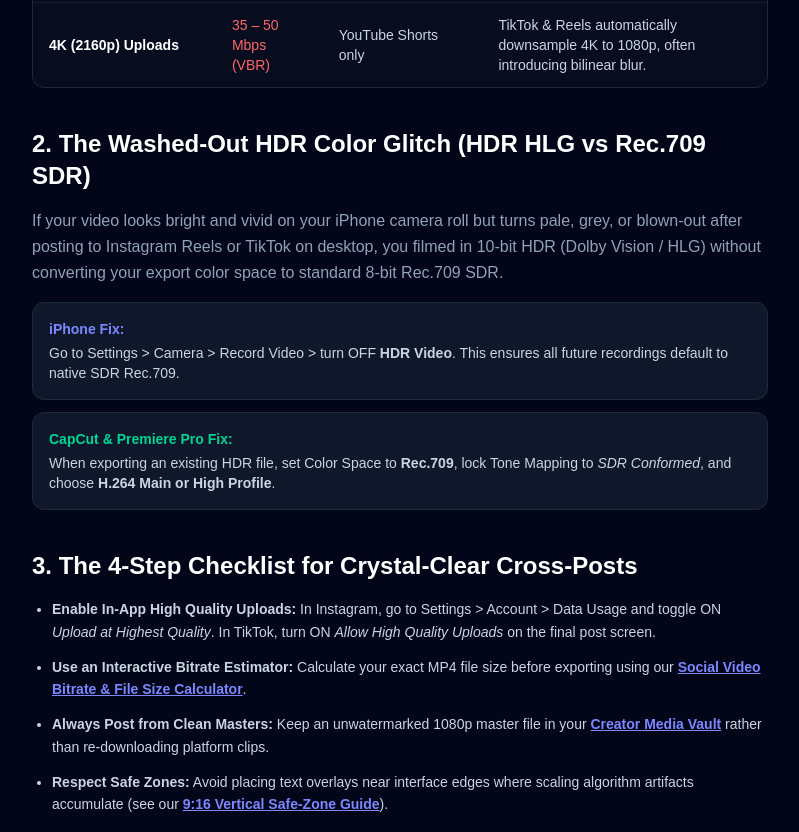
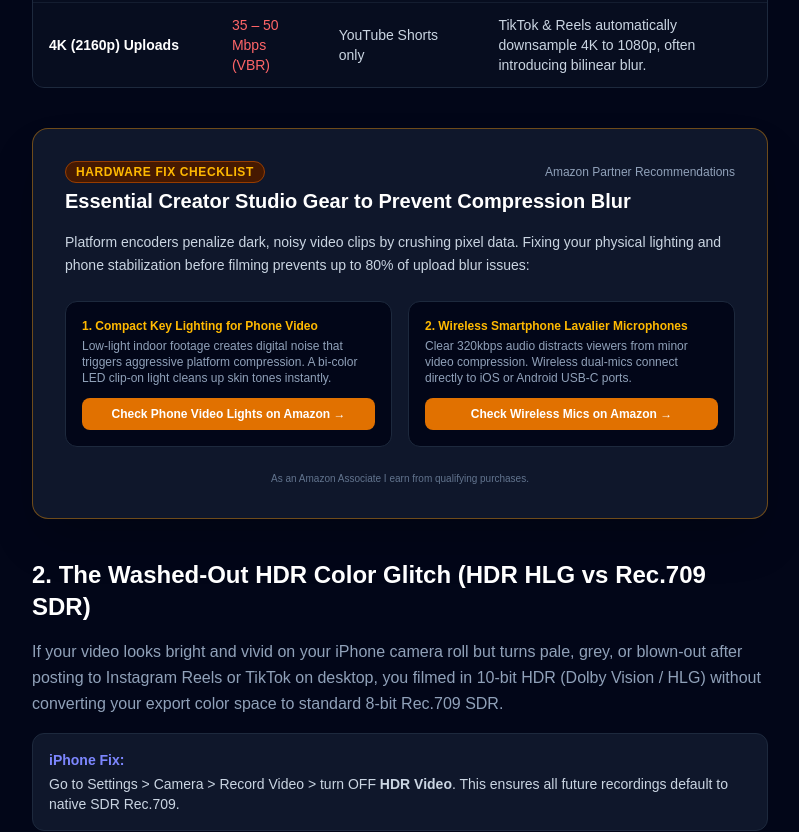
Before and after one commit to Waylonaho/socialsfetcher, a Next.js app: page /blog/why-cross-posted-video-looks-blurry-fix in a window 1280 px wide. Shown: the part 1260-2092 px from the top of the page, without its empty margins (240-1039 px from the left). Built offline with nearby package versions, Linux system fonts and the light colour scheme.

Commit message:
Revise video quality guide and add hardware recommendations
Updated the description and added hardware recommendations to improve video quality. Adjusted metadata and fixed minor text issues.

```diff
--- a/app/blog/why-cross-posted-video-looks-blurry-fix/page.tsx
+++ b/app/blog/why-cross-posted-video-looks-blurry-fix/page.tsx
@@ -3,13 +3,14 @@ import Link from 'next/link';
 
 export const metadata: Metadata = {
   title: 'Why Your Cross-Posted Video Looks Blurry (and How to Fix It in 2026)',
-  description: 'Fix blurry video uploads on TikTok, Instagram Reels, and YouTube Shorts. Master bitrate targets, H.264 vs HEVC codecs, Rec.709 color profiles, and 30 vs 60 fps export settings.',
+  description: 'Fix blurry video uploads on TikTok, Instagram Reels, and YouTube Shorts. Master target bitrates, Rec.709 SDR color fixes, 30 vs 60 fps exports, and creator studio gear.',
   alternates: {
     canonical: 'https://www.socialsfetcher.com/blog/why-cross-posted-video-looks-blurry-fix',
   },
 };
 
 export default function WhyCrossPostedVideoBlurryFixPage() {
+  const AMAZON_TAG = "socialsfetcher-20";
   const OPUSCLIP_LINK = "https://opus.pro/?via=waylon";
   const TOOLSUITE_VIP_LINK = "https://whop.com/toolsuite/buy-vip?a=aptdiocese";
 
@@ -20,7 +21,7 @@ export default function WhyCrossPostedVideoBlurryFixPage() {
         '@type': 'Article',
         headline: 'Why Your Cross-Posted Video Looks Blurry (and How to Fix It in 2026)',
         datePublished: '2026-10-13',
-        dateModified: '2026-11-02',
+        dateModified: '2026-11-05',
         author: {
           '@type': 'Organization',
           name: 'SocialsFetcher Editorial Team',
@@ -30,7 +31,7 @@ export default function WhyCrossPostedVideoBlurryFixPage() {
           name: 'SocialsFetcher',
           url: 'https://www.socialsfetcher.com',
         },
-        description: 'Technical guide diagnosing platform video compression, color space shifts (HDR HLG to SDR Rec.709), and optimal export bitrates for cross-posting vertical video.',
+        description: 'Technical guide diagnosing platform video compression, color space shifts (HDR HLG to SDR Rec.709), optimal export bitrates, and hardware fixes.',
       },
       {
         '@type': 'BreadcrumbList',
@@ -47,8 +48,9 @@ export default function WhyCrossPostedVideoBlurryFixPage() {
     <div className="min-h-screen flex flex-col justify-between bg-slate-950 text-slate-100 font-sans">
       <script type="application/ld+json" dangerouslySetInnerHTML={{ __html: JSON.stringify(jsonLd) }} />
 
+      {/* Mandatory FTC & Amazon Associates Disclosure */}
       <div className="bg-slate-900 border-b border-slate-800 py-1.5 px-4 text-center text-[11px] text-slate-400">
-        <span>Disclosure: We may earn a commission if you sign up for partner software links on this page, at no extra cost to you.</span>
+        <span>Disclosure: As an Amazon Associate I earn from qualifying purchases. We may also earn commissions on software partner links on this page.</span>
       </div>
 
       <header className="border-b border-slate-800 bg-slate-900/50 backdrop-blur sticky top-0 z-50">
@@ -79,7 +81,7 @@ export default function WhyCrossPostedVideoBlurryFixPage() {
           <span className="bg-amber-950 border border-amber-700/60 text-amber-400 px-2.5 py-0.5 rounded-full uppercase tracking-wider">
             Technical Quality Benchmark • Updated Nov 2026
           </span>
-          <span className="text-slate-500">• Tested Across iOS, Android &amp; Desktop</span>
+          <span className="text-slate-500">• Includes Hardware Setup Recommendations</span>
         </div>
 
         <h1 className="text-3xl sm:text-5xl font-extrabold mb-4 leading-tight text-white tracking-tight">
@@ -150,6 +152,57 @@ export default function WhyCrossPostedVideoBlurryFixPage() {
           </div>
         </section>
 
+        {/* Amazon Associates Gear Fix Recommendations */}
+        <section className="p-6 sm:p-8 rounded-2xl bg-slate-900 border border-amber-500/40 mb-10 shadow-2xl space-y-4">
+          <div className="flex items-center justify-between mb-1">
+            <span className="text-xs font-bold text-amber-400 bg-amber-950 border border-amber-800 px-2.5 py-0.5 rounded-full uppercase tracking-wider">
+              Hardware Fix Checklist
+            </span>
+            <span className="text-xs text-slate-400">Amazon Partner Recommendations</span>
+          </div>
+          <h2 className="text-xl font-bold text-white">
+            Essential Creator Studio Gear to Prevent Compression Blur
+          </h2>
+          <p className="text-xs sm:text-sm text-slate-300 leading-relaxed">
+            Platform encoders penalize dark, noisy video clips by crushing pixel data. Fixing your physical lighting and phone stabilization before filming prevents up to 80% of upload blur issues:
+          </p>
+
+          <div className="grid grid-cols-1 sm:grid-cols-2 gap-4 pt-2 text-xs">
+            <div className="p-4 rounded-xl bg-slate-950 border border-slate-800 flex flex-col justify-between">
+              <div>
+                <span className="text-amber-400 font-bold block mb-1">1. Compact Key Lighting for Phone Video</span>
+                <p className="text-slate-400 mb-3">Low-light indoor footage creates digital noise that triggers aggressive platform compression. A bi-color LED clip-on light cleans up skin tones instantly.</p>
+              </div>
+              <a
+                href={`https://www.amazon.com/s?k=clip+on+led+video+light+for+phone&tag=${AMAZON_TAG}`}
+                target="_blank"
+                rel="noopener noreferrer sponsored"
+                className="inline-block text-center py-2 px-4 rounded-lg bg-amber-600 hover:bg-amber-500 text-white font-bold transition"
+              >
+                Check Phone Video Lights on Amazon →
+              </a>
+            </div>
+
+            <div className="p-4 rounded-xl bg-slate-950 border border-slate-800 flex flex-col justify-between">
+              <div>
+                <span className="text-amber-400 font-bold block mb-1">2. Wireless Smartphone Lavalier Microphones</span>
+                <p className="text-slate-400 mb-3">Clear 320kbps audio distracts viewers from minor video compression. Wireless dual-mics connect directly to iOS or Android USB-C ports.</p>
+              </div>
+              <a
+                href={`https://www.amazon.com/s?k=wireless+lavalier+microphone+for+iphone+usb+c&tag=${AMAZON_TAG}`}
+                target="_blank"
+                rel="noopener noreferrer sponsored"
+                className="inline-block text-center py-2 px-4 rounded-lg bg-amber-600 hover:bg-amber-500 text-white font-bold transition"
+              >
+                Check Wireless Mics on Amazon →
+              </a>
+            </div>
+          </div>
+          <p className="text-[10px] text-slate-500 text-center pt-2">
+            As an Amazon Associate I earn from qualifying purchases.
+          </p>
+        </section>
+
         <section className="mb-10 space-y-4">
           <h2 className="text-xl sm:text-2xl font-bold text-white">
             2. The Washed-Out HDR Color Glitch (HDR HLG vs Rec.709 SDR)
@@ -187,7 +240,7 @@ export default function WhyCrossPostedVideoBlurryFixPage() {
           </ul>
         </section>
 
-        {/* Disclosed Monetization Block */}
+        {/* Disclosed Software Monetization Block */}
         <div className="p-6 sm:p-8 rounded-2xl bg-gradient-to-br from-purple-950 via-slate-900 to-slate-900 border border-purple-500/40 my-8 shadow-xl">
           <div className="flex items-center justify-between mb-2">
             <span className="text-xs font-bold text-purple-400 bg-purple-950 border border-purple-800 px-2.5 py-0.5 rounded-full uppercase">
@@ -240,7 +293,7 @@ export default function WhyCrossPostedVideoBlurryFixPage() {
       </main>
 
       <footer className="border-t border-slate-800 py-6 text-center text-xs text-slate-500">
-        <p>© 2026 SocialsFetcher.com — Free Online Media Utilities &amp; Guides.</p>
+        <p>© 2026 SocialsFetcher.com — As an Amazon Associate I earn from qualifying purchases.</p>
       </footer>
     </div>
   );
```
